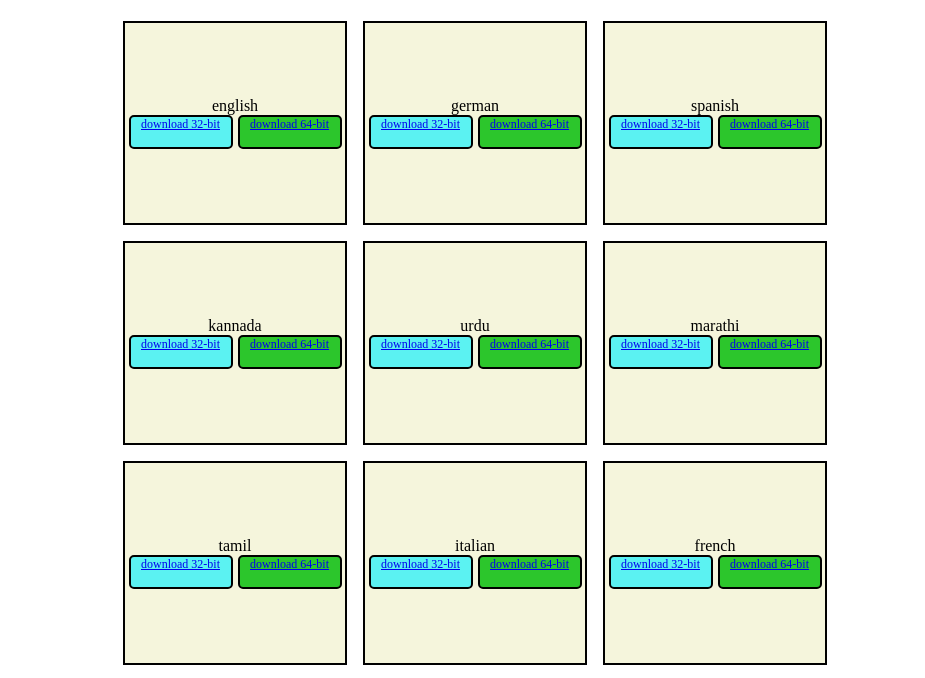
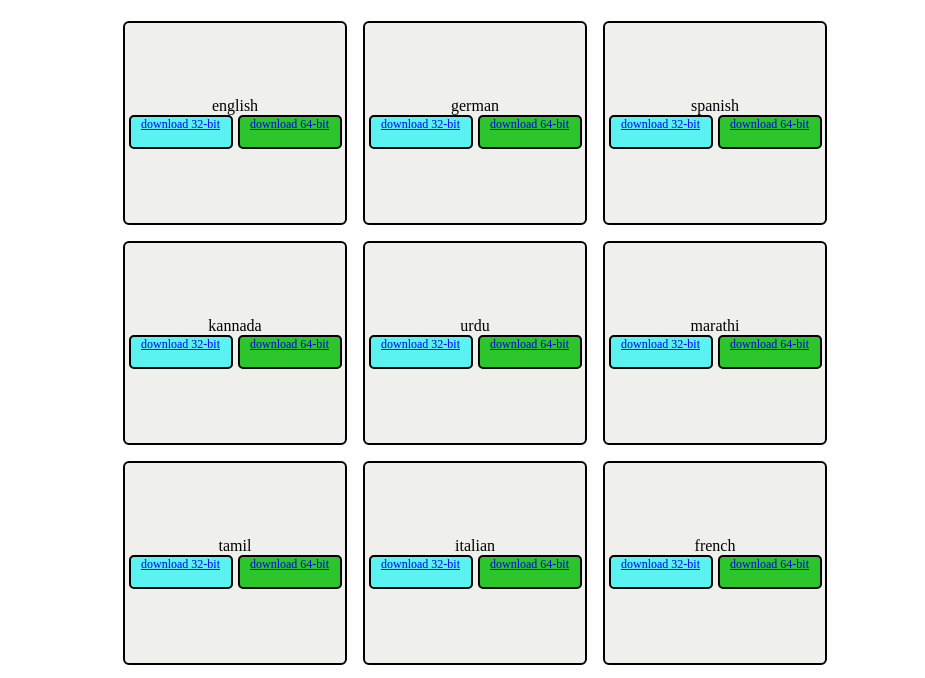
Before and after one commit to Gopi-Kajagar/sigma, a plain HTML site: page 955 - Video 44/index.html in a window 1280 px wide. Shown: the part 85-763 px from the top of the page, without its empty margins (177-1102 px from the left). Drawn offline with Linux system fonts and the light colour scheme.

Commit message:
Video 44: Exercise 7 (challenge) ultra edit body

```diff
--- a/955 - Video 44/index.html
+++ b/955 - Video 44/index.html
@@ -81,10 +81,11 @@
 
         .bb{
             border:2px solid black;
+            border-radius: 6px;
             width:220px;
             height:200px;
             text-align: center;
-            background-color: beige;
+            background-color: rgb(239, 239, 235);
             margin: 10px;
             place-content: center;
             justify-items: center;
```
